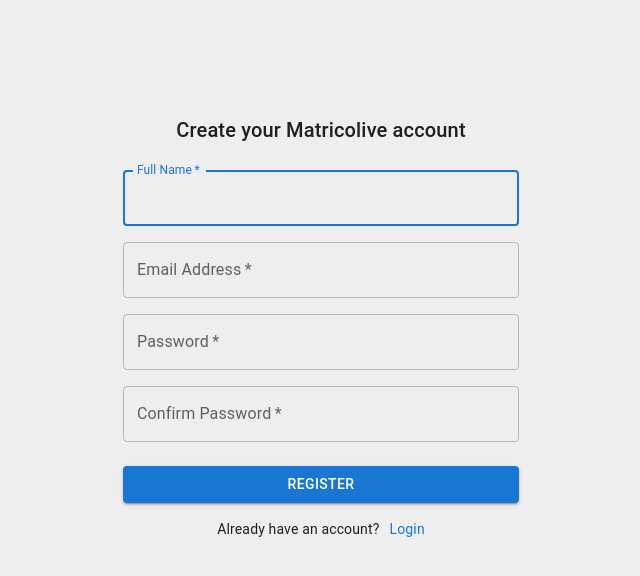
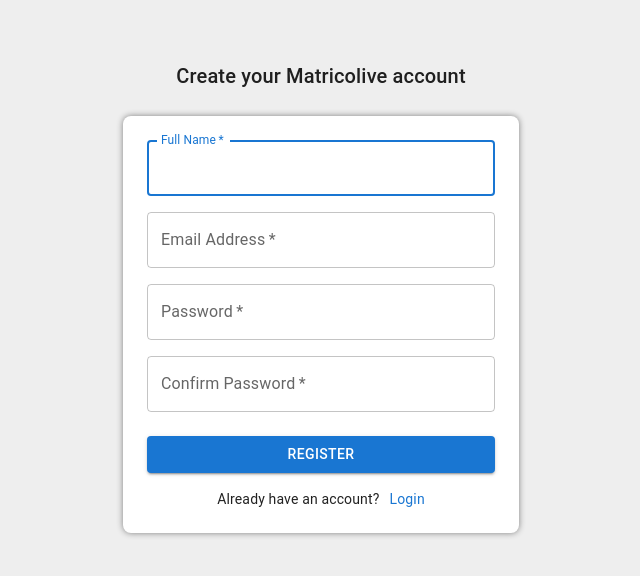
Before and after one commit to Rakibul-Hasan-max/Matricolive, a React (Create React App) app: page /register in a window 1280 px wide. Shown: the top 576 px of the page, without its empty margins (319-959 px from the left). Built offline with nearby package versions, Linux system fonts and the light colour scheme.

Commit message:
server o

```diff
--- a/src/Pages/Login/Login.js
+++ b/src/Pages/Login/Login.js
@@ -21,11 +21,10 @@ export default function Login() {
 
   return (
     <ThemeProvider theme={theme}>
-      <Container component="main" maxWidth="xs" sx={{ py: "50px" }}>
+      <Container component="main" maxWidth="xs" sx={{ py: "100px" }}>
         <CssBaseline />
         <Box
           sx={{
-            marginTop: 8,
             display: 'flex',
             flexDirection: 'column',
             alignItems: 'center',
@@ -34,7 +33,7 @@ export default function Login() {
           <Typography component="h1" variant="h6">
             Login
           </Typography>
-          <Box component="form" onSubmit={handleSubmit} noValidate sx={{ mt: 1 }}>
+          <Box component="form" onSubmit={handleSubmit} noValidate sx={{ mt: 1, backgroundColor: "white", p: 3, borderRadius: 2, filter: "drop-shadow(0 0 0.20rem gray)" }}>
             <TextField
               margin="normal"
               required
--- a/src/Pages/Register/Register.js
+++ b/src/Pages/Register/Register.js
@@ -22,11 +22,10 @@ export default function Register() {
 
   return (
     <ThemeProvider theme={theme}>
-      <Container component="main" maxWidth="xs" sx={{ py: "50px" }}>
+      <Container component="main" maxWidth="xs" sx={{ py: "60px" }}>
         <CssBaseline />
         <Box
           sx={{
-            marginTop: 8,
             display: 'flex',
             flexDirection: 'column',
             alignItems: 'center',
@@ -35,7 +34,7 @@ export default function Register() {
           <Typography component="h1" variant="h6">
             Create your Matricolive account
           </Typography>
-          <Box component="form" noValidate onSubmit={handleSubmit} sx={{ mt: 3 }}>
+          <Box component="form" noValidate onSubmit={handleSubmit} sx={{ mt: 3, backgroundColor: "white", p: 3, borderRadius: 2, filter: "drop-shadow(0 0 0.20rem gray)" }}>
             <Grid container spacing={2}>
               <Grid item xs={12}>
                 <TextField
```
